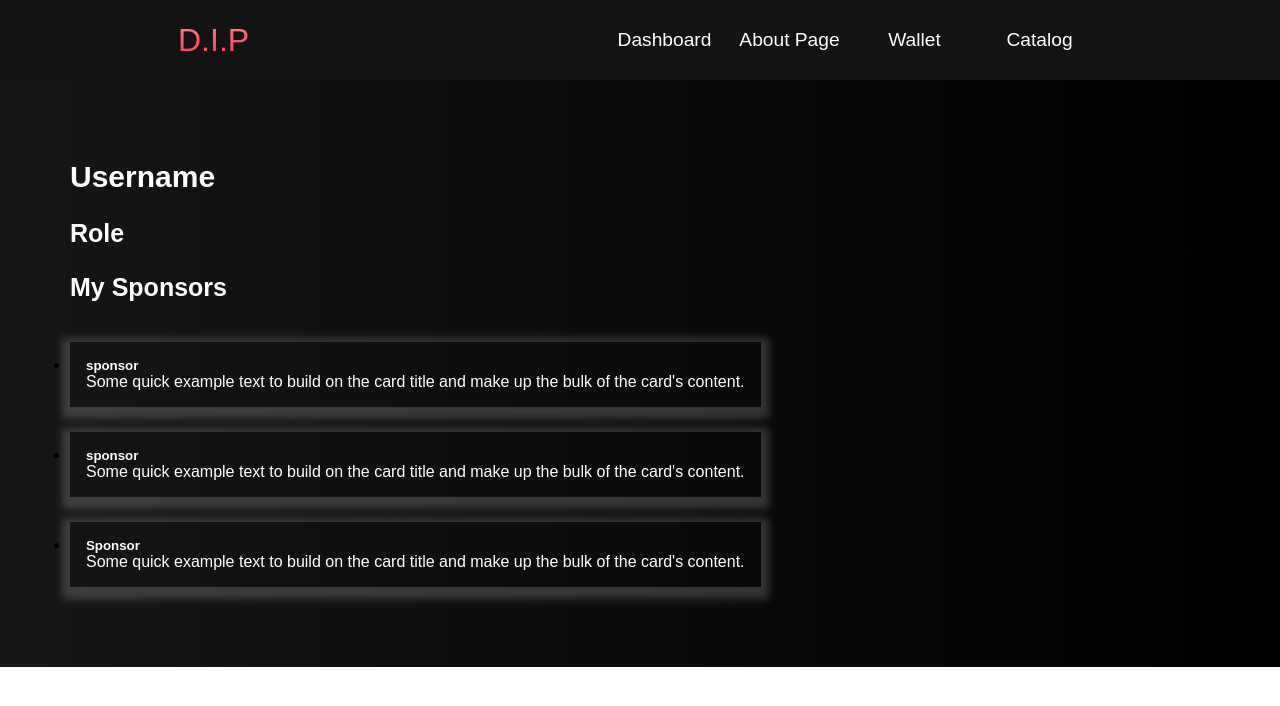
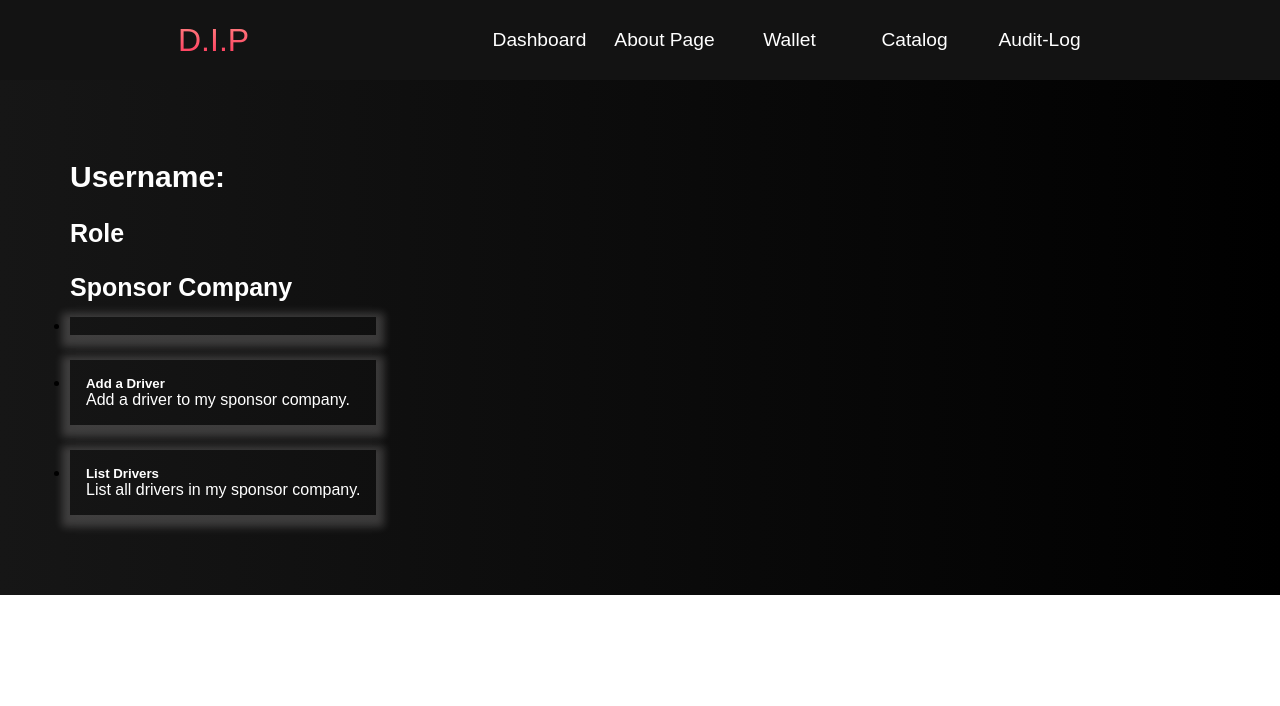
Before and after one commit to ZoutKoning/DIP-Website, a Django app: page /sponsors/ in a window 1280 px wide. Shown: the top 706 px of the page. Run offline with Django 4.2, Linux system fonts and the light colour scheme.

Commit message:
uploading final changes to the dashboard and sponsor page

```diff
--- a/members/admin.py
+++ b/members/admin.py
@@ -2,7 +2,7 @@ from django.contrib import admin
 # DO THESE MAYBE GO INTO DIP ADMIN? CHECK LATER
 from django.contrib.auth.admin import UserAdmin as BaseUserAdmin
 from django.contrib.auth.models import User
-from members.models import UserProfile
+from .models import UserProfile
 
 
 # Register your models here.
--- a/members/models.py
+++ b/members/models.py
@@ -3,7 +3,7 @@ from django.urls import reverse
 from django.contrib.auth.models import User
 from django.db.models.signals import post_save
 from django.dispatch import receiver
-
+from auditlog.registry import auditlog
 
 # Create your models here.
 
@@ -28,6 +28,7 @@ class UserProfile(models.Model):
     user = models.OneToOneField(User, on_delete=models.CASCADE, primary_key=True)
     # username = models.CharField(max_length=150, unique=True)
     role = models.CharField(max_length=7, choices=ROLE_CHOICES, default=DRIVER)
+    approved = models.BooleanField('Approved', default=False)
 
 
 @receiver(post_save, sender=User)
@@ -56,3 +57,5 @@ class User(AbstractUser):
     is_staff = models.BooleanField(default=False)
     role = models.CharField(max_length=7)
     # role = models.PositiveSmallIntegerField(choices=ROLE_CHOICES, blank=True, null=True)'''
+
+auditlog.register(UserProfile)
--- a/templates/sponsors.html
+++ b/templates/sponsors.html
@@ -30,6 +30,9 @@
                 <li class="navbar__item">
                     <a href="{%url 'catalog' %}" class="navbar__links" id="catalog-page">Catalog</a>
                  </li>
+                <li class="navbar__item">
+                    <a href="{% url 'view_logs' %}" class="navbar__links" id="auditlogs">Audit-Log</a>
+                </li>
                  {% if user.is_authenticated %}
                     <li class="navbar__item">
                         <a href="{%url 'logout_user' %}" class="navbar__links" id="sign-out-page">Log-out</a>
@@ -43,38 +46,54 @@
     <div class="dashboard" id="dash">
         <div class="dashboard__container_left">
             <!--CHANGE REQUIRED: Display username of user that is signed in-->
-            <h1 class="dashboard__heading">Username</h1>
+            <h1 class="dashboard__heading">Username: {{request.user.username}} </h1>
+
             <!--CHANGE REQUIRED: Display username of user that is signed in-->
             <h2 class="dashboard__heading2">Role</h2>
 
             <!--DRIVER VIEW ONLY-->
             <!--Sponsor Card list group-->
-            <h3 class="dashboard__heading2">My Sponsors</h3>
+            <h3 class="dashboard__heading2">Sponsor Company</h3>
             <nav>
                 <ul class="list-group">
                     <li class="card">
+                        {% for user in UserProfile %}
+                        {% if UserProfile.approved %}
                         <div class="card__container">
                             <div class="card-body">
-                            <h5 class="card-title">sponsor</h5>
-                            <p class="card-text">Some quick example text to build on the card title and make up the bulk of the card's content.</p>
+                            <h5 class="card-title">Applications</h5>
+                            <p class="card-text">Applicants to be Approved or Denied</p>
+                            </div>
+                                <p class="card-text">
+                                 <ul>
+                                 <li> username: {{user.user}}</li>
+                                 <li> Role: {{user.role}}</li>
+                                 <li> Approved: {{user.approved}}</li>
+                                </ul>
+                                 <br/>
+                                </p>
+                        </div>
+                        {% endif %}
+                        {% endfor %}
+                    </li>
+                    <li class="card">
+                        <div class="card__container">
+                            <div class="card-body">
+                            <h5 class="card-title">Add a Driver</h5>
+                            <p class="card-text">Add a driver to my sponsor company.</p>
                             </div>
                         </div>
                     </li>
                     <li class="card">
+                        <!-- Add if statement to only drivers that are in the specific
+                        sponsors ors -->
                         <div class="card__container">
                             <div class="card-body">
-                            <h5 class="card-title">sponsor</h5>
-                            <p class="card-text">Some quick example text to build on the card title and make up the bulk of the card's content.</p>
+                            <h5 class="card-title">List Drivers</h5>
+                            <p class="card-text">List all drivers in my sponsor company.</p>
                             </div>
                         </div>
-                    </li>
-                    <li class="card">
-                        <div class="card__container">
-                            <div class="card-body">
-                            <h5 class="card-title">Sponsor</h5>
-                            <p class="card-text">Some quick example text to build on the card title and make up the bulk of the card's content.</p>
-                            </div>
-                        </div>
+                        <!-- end if statement-->
                     </li>
                 </ul>
             </nav>
```
Also changed, not shown: DIP/models.py (+3 -5 lines), DIP/views.py (+7 -0 lines), templates/dashboard.html (+17 -18 lines), members/migrations/0002_userprofile_approved.py (added).
